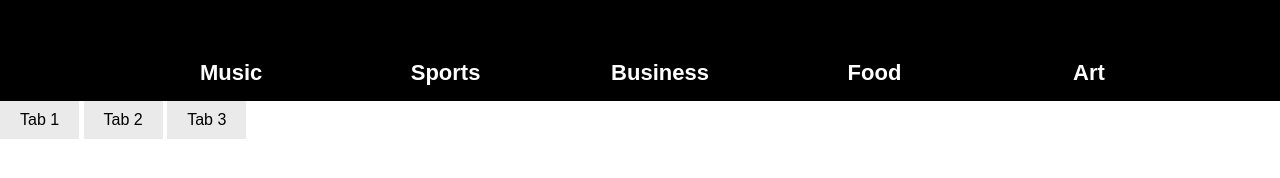
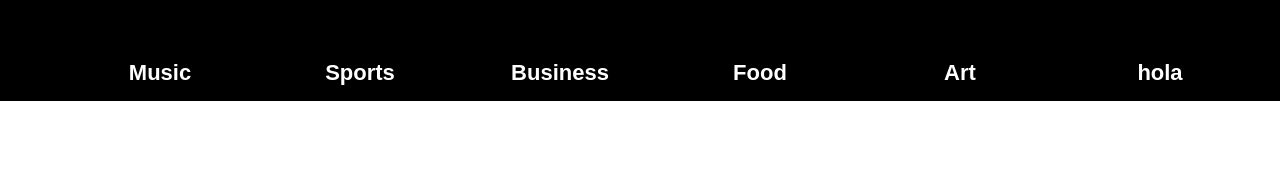
Before and after one commit to JasonPorras/tarea1-javascript, a plain HTML site: page index.html in a window 1280 px wide. Drawn offline with Linux system fonts and the light colour scheme.

Commit message:
created content dinamic  tabs in the html

```diff
--- a/index.html
+++ b/index.html
@@ -5,27 +5,17 @@
     <meta charset="UTF-8">
     <meta http-equiv="X-UA-Compatible" content="IE=edge">
     <meta name="viewport" content="width=device-width, initial-scale=1.0">
-    <title> Tarea 1</title>
+    <title>Tarea 1</title>
     <link rel="stylesheet" href="./style/style.css">
 </head>
 
 <body>
 
-    <!-- Navegación de Tabs -->
     <div class="container-main">
-        <ul>
-            <li><a>Music</a></li>
-            <li><a>Sports</a></li>
-            <li><a>Business</a></li>
-            <li><a>Food</a></li>
-            <li><a>Art</a></li>
-        </ul>
+        <ul id="tabList"></ul>
     </div>
 
-    <div class="tab">Tab 1</div>
-<div class="tab">Tab 2</div>
-<div class="tab">Tab 3</div>
+    <script type="module" src="./js/main.js"></script>
+</body>
 
-<script src="./js/main.js"></script>
-</body>
 </html>
--- a/js/main.js
+++ b/js/main.js
@@ -1,41 +1,39 @@
-var tabs = document.getElementsByClassName('tab');
+import { selectedNav } from "./selectedMenu.js"
 
-for (var i = 0; i < tabs.length; i++) {
-  tabs[i].addEventListener('click', function() {
-    var selectedTab = this;
+const buttonValues = ["Music", "Sports", "Business", "Food", "Art","hola"];
 
-    // Remover la clase 'selected' de todos los tabs
-    for (var j = 0; j < tabs.length; j++) {
-      tabs[j].classList.remove('selected');
-    }
+const tabList = document.getElementById("tabList");
 
-    // Agregar la clase 'selected' al tab seleccionado
-    selectedTab.classList.add('selected');
-  });
-}
+buttonValues.forEach(function(value) {
+  const li = document.createElement("li");
+  const button = document.createElement("button");
+
+  button.classList.add("tab");
+  button.textContent = value;
+
+  li.appendChild(button);
+  tabList.appendChild(li);
+
+  console.log(value);
+});
 
 
-// // tabs
+selectedNav();
 
-//   // modal sign in }
-//   function modal() {
-//     const open = document.getElementById('open')
-//     const modal = document.getElementById('modal_container')
-//     const close = document.getElementById('close')
-//     const scroll = document.querySelector('body')
 
-//     open.addEventListener('click', () => {
-//       btn.classList.toggle('header__button--active')
-//       document
-//         .querySelector('.header__links')
-//         .classList.toggle('header__links--active')
+// const url = `https://knassbani2.execute-api.us-east-2.amazonaws.com/events/music`;
 
-//       modal.classList.add('show')
-//       scroll.classList.add('scroll-body')
+// function changeCategory() {
+//   console.log(url);
+
+//   fetch(url)
+//     .then(response => response.json())
+//     .then((data) => {
+//       data.forEach(evento => {
+//       });
+//       console.log(data);
 //     })
+//     .catch(error => console.log(error));
+// }
 
-//     close.addEventListener('click', () => {
-//       modal.classList.remove('show')
-//       scroll.classList.remove('scroll-body')
-//     })
-//   }
+// changeCategory();
--- /dev/null
+++ b/js/selectedMenu.js
@@ -0,0 +1,16 @@
+export function selectedNav(){
+    const tabs = document.getElementsByClassName('tab');
+  const tabsArray = [...tabs];
+
+  tabsArray.forEach(tab => {
+    tab.addEventListener('click', function() {
+      const selectedTab = this;
+
+      tabsArray.forEach(tab => {
+        tab.classList.remove('selected');
+      });
+
+      selectedTab.classList.add('selected');
+    });
+  });
+  }
--- a/style/style.css
+++ b/style/style.css
@@ -1,5 +1,5 @@
 :root {
-    --withe-color: white;
+    --white-color: white;
     --black-color: black;
 }
 
@@ -17,23 +17,25 @@ ul {
 
 li {
     display: inline-block;
-    font-weight: bold;
-    font-size: 22px;
     margin: 0px 30px;
-    width: 150px;
-    text-align: center;
 }
 
-li a {
+li button {
     display: block;
     padding: 10px 20px;
     text-decoration: none;
-    color: var(--withe-color);
+    color: var(--white-color);
     padding-bottom: 15px;
+    background-color: transparent;
+    border: none;
+    cursor: pointer;
+    font-weight: bold;
+    font-size: 22px;
+    width: 140px;
 }
 
-li a:hover {
-    background-color: var(--withe-color);
+li button:hover {
+    background-color: var(--white-color);
     color: var(--black-color);
     border-top-left-radius: 5px;
     border-top-right-radius: 5px;
@@ -46,15 +48,9 @@ li a:hover {
     padding: 50px 0px 0px;
 }
 
-
-.tab {
-    display: inline-block;
-    padding: 10px 20px;
-    background-color: #eaeaea;
-    cursor: pointer;
-  }
-
-  .tab.selected {
-    background-color: #ffffff;
-    color: #000000;
-  }
+.tab.selected {
+    background-color: var(--white-color);
+    color: var(--black-color);
+    border-top-left-radius: 5px;
+    border-top-right-radius: 5px;
+}
```
